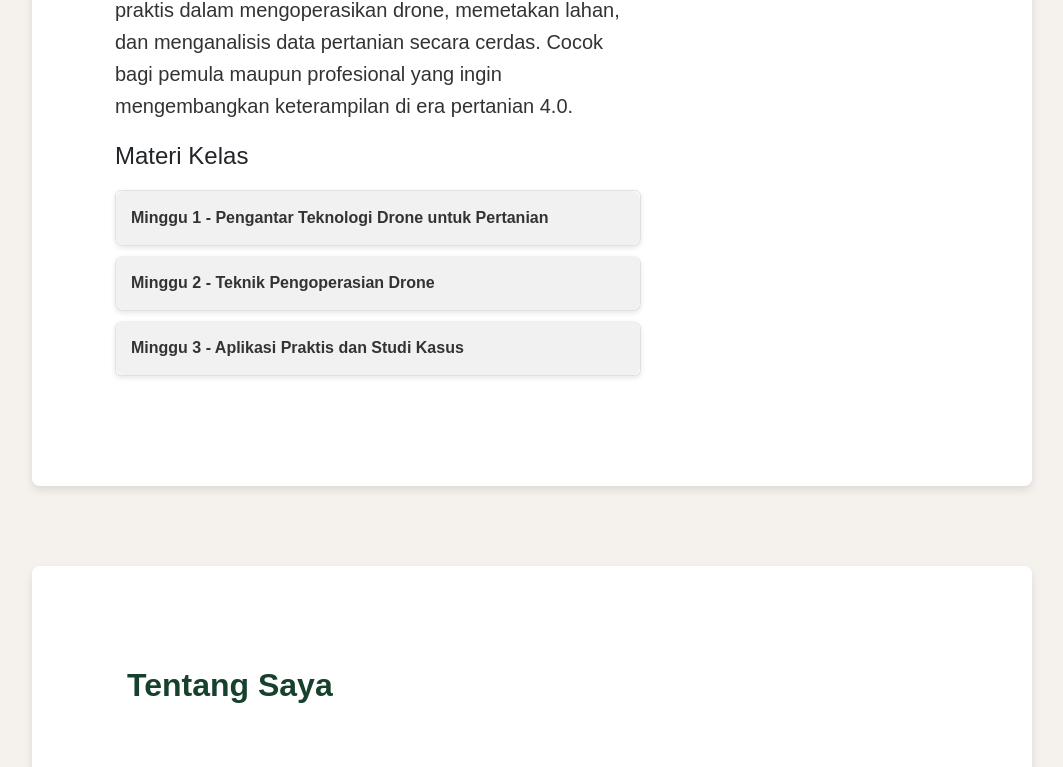
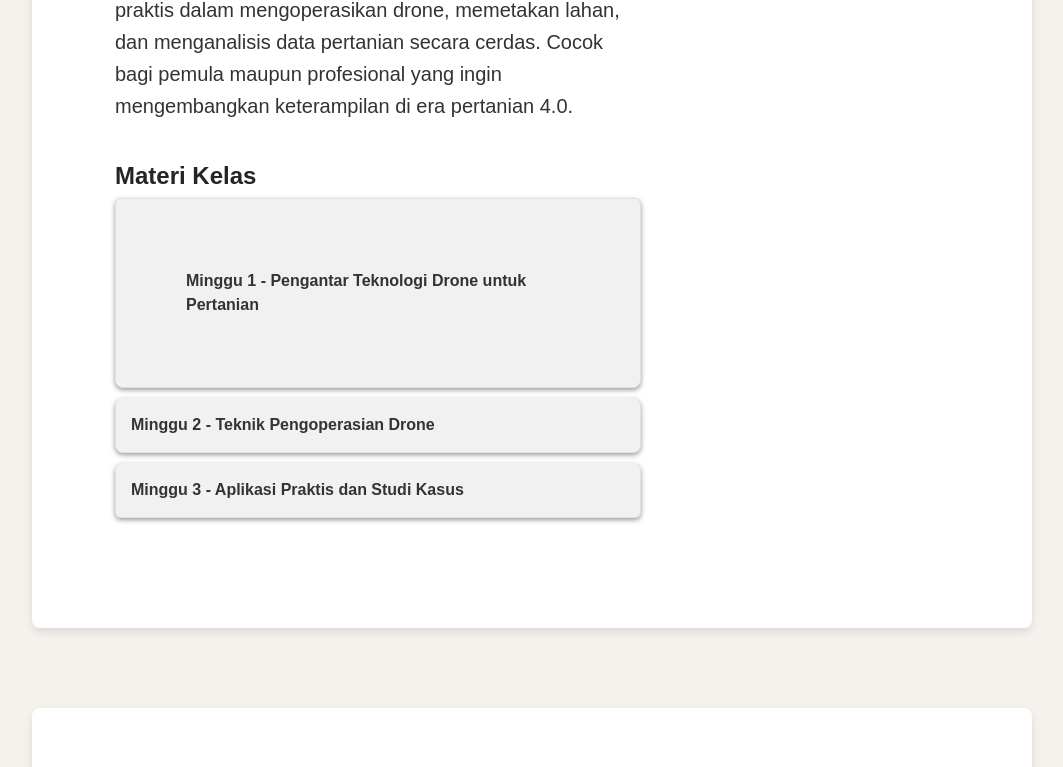
Before and after one commit to aihfdzah/GreeNext, a React (Vite) app: page / in a window 1280 px wide. Shown: the part 3254-4021 px from the top of the page, without its empty margins (108-1171 px from the left). Built offline with nearby package versions, Linux system fonts and the light colour scheme.

Commit message:
change css in accordion kelasdetail

```diff
--- a/src/App.css
+++ b/src/App.css
@@ -411,16 +411,27 @@ option {
 }
 /* Accordion Section */
 .accordion {
-    margin-top: 20px;
+    margin-top: 40px;
+}
+h4 {
+    font-weight: 600;
 }
 .accordion-item {
     margin-bottom: 10px;
     border-radius: 8px;
-    background-color: #fff;
-    box-shadow: 0 2px 5px rgba(0,0,0,0.1);
+    background-color: var(--background-color);
+    box-shadow: 0 2px 5px rgba(0,0,0,0.4);
 }
 .accordion-header {
     padding: 15px;
+    cursor: pointer;
+    font-weight: bold;
+    color: #333;
+    background-color: #f1f1f1;
+    border-radius: 8px;
+}
+.accordion-header1 {
+    padding: 70px;
     cursor: pointer;
     font-weight: bold;
     color: #333;
--- a/src/pages/kelasdetail.jsx
+++ b/src/pages/kelasdetail.jsx
@@ -11,10 +11,11 @@ const Kelasdetail = () => {
                     <img src="./detailkelas.jpg" alt="Drone Pertanian" class="course-image"/>
                     <p className="course-description">Pelajari cara memanfaatkan teknologi drone dalam sektor pertanian untuk meningkatkan hasil panen dan efisiensi lahan. Kelas ini dirancang untuk memberikan pengetahuan praktis dalam mengoperasikan drone, memetakan lahan, dan menganalisis data pertanian secara cerdas. Cocok bagi pemula maupun profesional yang ingin mengembangkan keterampilan di era pertanian 4.0.</p>
 
+
+                    <div className="accordion">
                         <h4>Materi Kelas</h4>
-                    <div className="accordion">
                             <div className="accordion-item">
-                            <div className="accordion-header">Minggu 1 - Pengantar Teknologi Drone untuk Pertanian</div>
+                                <div className="accordion-header1">Minggu 1 - Pengantar Teknologi Drone untuk Pertanian</div>
                                 <div className="accordion-content">
                                     <p>Pengantar (01:42)</p>
                                     <p>Apa itu drone pertanian? (01:42)</p>
@@ -26,14 +27,14 @@ const Kelasdetail = () => {
                             <div className="accordion-item">
                                 <div className="accordion-header">Minggu 2 - Teknik Pengoperasian Drone</div>
                                 <div className="accordion-content">
-                                <p>Detail materi untuk Minggu 2 akan tersedia di sini.</p>
+                                    {/* <p>Detail materi untuk Minggu 2 akan tersedia di sini.</p> */}
                                 </div>
                             </div>
 
                             <div className="accordion-item">
                                 <div className="accordion-header">Minggu 3 - Aplikasi Praktis dan Studi Kasus</div>
                                 <div className="accordion-content">
-                                <p>Detail materi untuk Minggu 3 akan tersedia di sini.</p>
+                                    {/* <p>Detail materi untuk Minggu 3 akan tersedia di sini.</p> */}
                                 </div>
                             </div>
                     </div>
```
Lines whose indentation alone changed are shown as unchanged.
